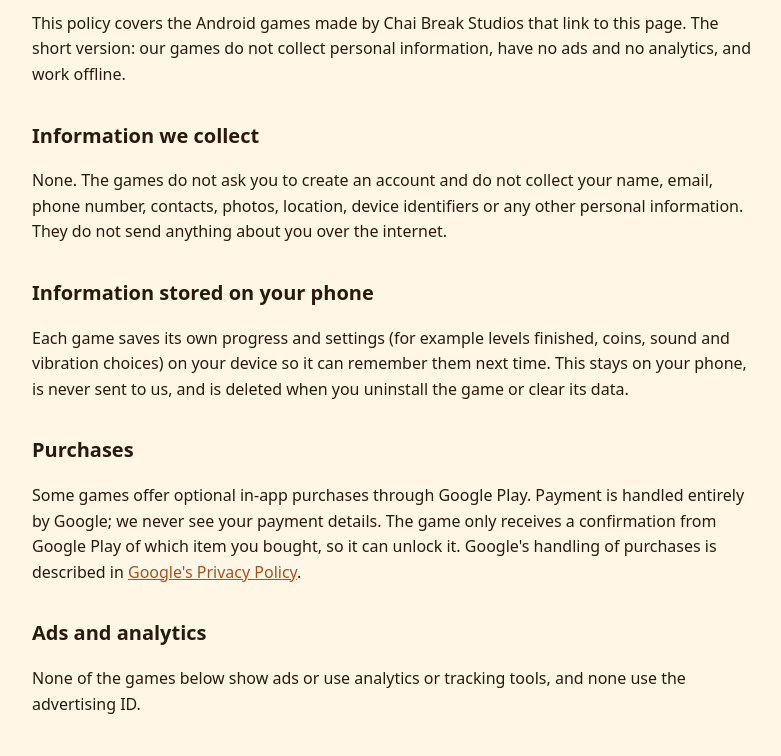
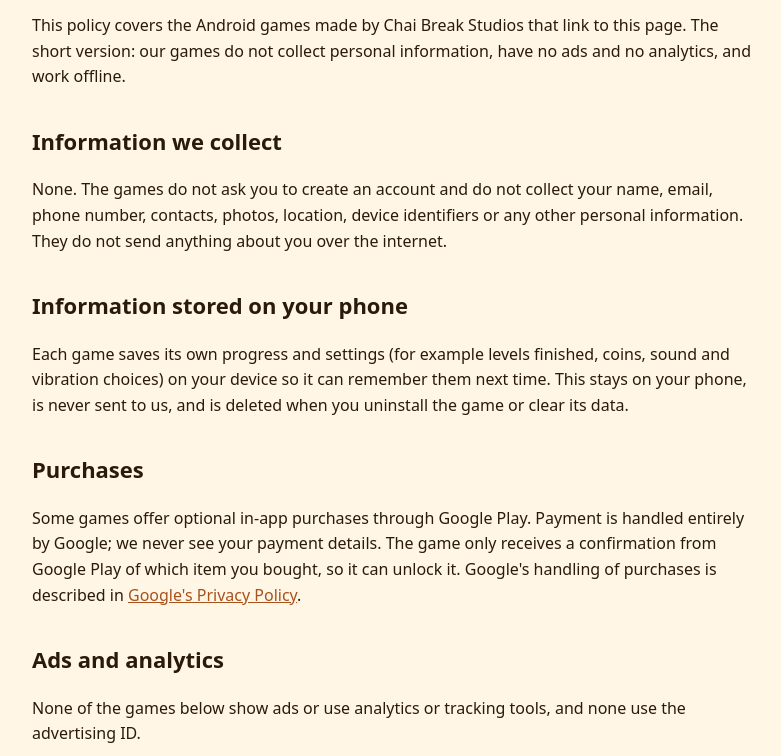
Before and after one commit to kshetty851-bit/chai-break-privacy, a plain HTML site: page index.html in a window 1280 px wide. Shown: the part 137-893 px from the top of the page, without its empty margins (248-1029 px from the left). Drawn offline with Linux system fonts and the light colour scheme.

Commit message:
Clearer heading sizes
Co-Authored-By: Claude Opus 5.5 <noreply@anthropic.com>

```diff
--- a/index.html
+++ b/index.html
@@ -6,7 +6,7 @@
 <title>Chai Break Studios Privacy Policy</title>
 <style>
 body { font: 16px/1.6 system-ui, sans-serif; max-width: 720px; margin: 0 auto; padding: 24px 16px; color: #2a1a0e; background: #fff6e6; }
-h1 { font-size: 28px; } h2 { font-size: 20px; margin-top: 32px; } h3 { font-size: 17px; margin: 22px 0 4px; }
+h1 { font-size: 34px; line-height: 1.15; } h2 { font-size: 22px; margin-top: 34px; } h3 { font-size: 17px; margin: 22px 0 4px; color: #a8521b; }
 a { color: #a8521b; }
 .game { border-top: 1px solid #ecd6b8; padding-top: 6px; }
 </style>
```
